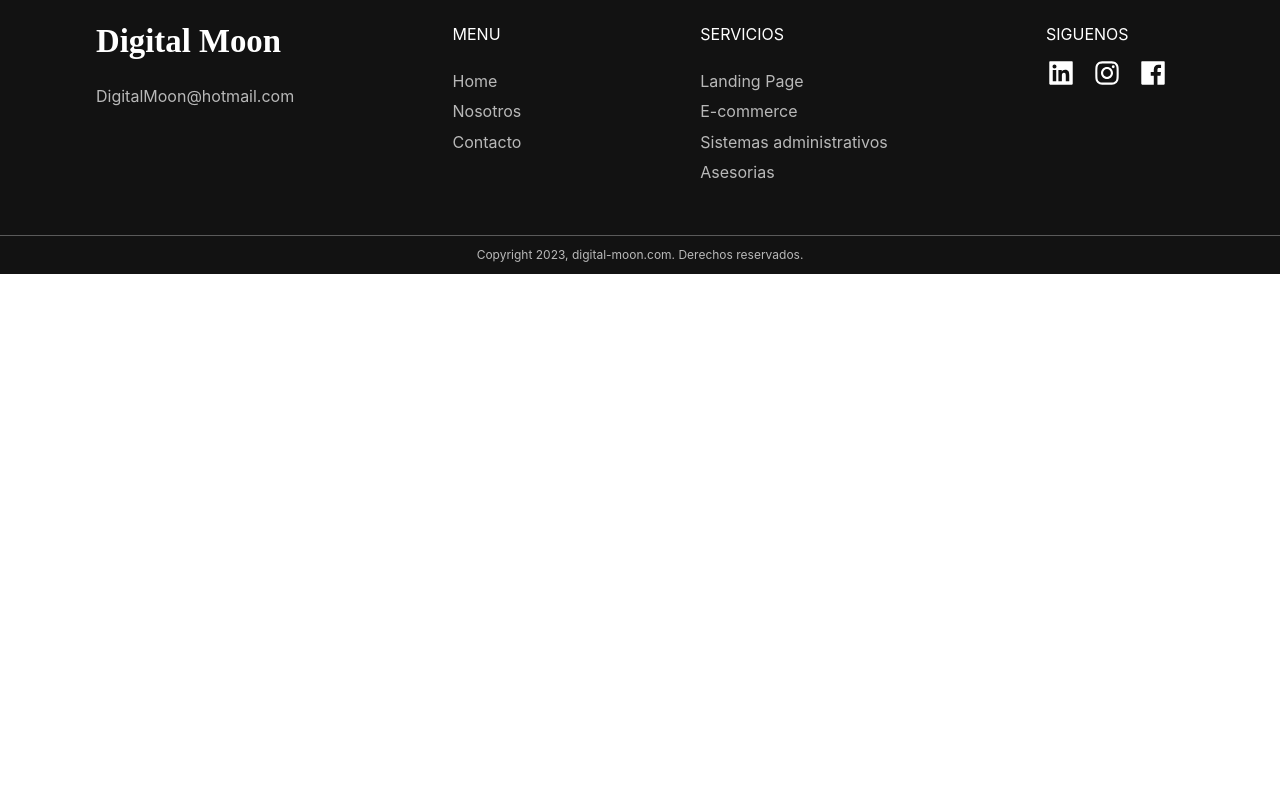
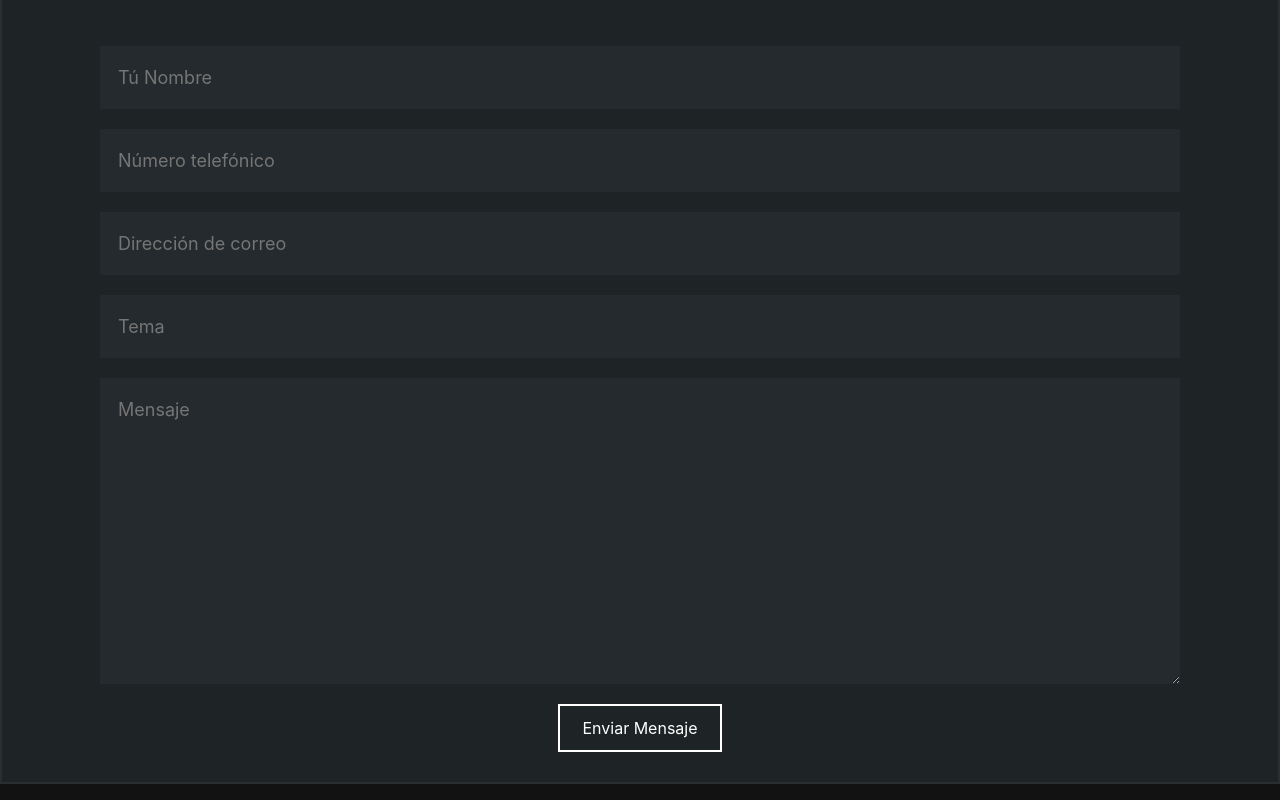
Before and after one commit to Agu1laredu/NavBar-Bootstrap-Tutorial-Youtube, a React (Create React App) app: page /Contacto in a window 1280 px wide. Shown: the part 280-1080 px from the top of the page. Before the commit the page ends 800 px from the top, so only its background shows below. Built offline with nearby package versions, Linux system fonts and the light colour scheme.

Commit message:
add modals info servicios

```diff
--- a/src/index.js
+++ b/src/index.js
@@ -3,7 +3,7 @@ import * as ReactDOM from "react-dom/client";
 import { createBrowserRouter, RouterProvider } from "react-router-dom";
 import App from "./App";
 import Nosotros from "./screen/Nosotros/Nosotros";
-import Contacto from "./screen/Contacto";
+import Contacto from "./screen/Contacto/Contacto";
 import "./index.css";
 
 const router = createBrowserRouter([
--- a/src/screen/Contacto.js
+++ /dev/null
@@ -1,15 +0,0 @@
-import "bootstrap/dist/css/bootstrap.min.css";
-import Navbar from "../components/Navbar/Navbar";
-import Footer from "../components/Footer/Footer";
-
-function Contacto() {
-  return (
-    <div style={{ textAlign: "center" }}>
-      <Navbar />
-      <h2>Contacto</h2>
-      <Footer />
-    </div>
-  );
-}
-
-export default Contacto;
--- /dev/null
+++ b/src/screen/Contacto/Contacto.css
@@ -0,0 +1,84 @@
+.contacto {
+  background-color: #1e2326;
+  color: #fff;
+  border: 2px solid rgba(68, 68, 68, 0.359);
+  margin-bottom: -20px;
+}
+.contacto .contenido-seccion {
+  max-width: 1100px;
+  margin: auto;
+  height: 100%;
+}
+.contacto h2 {
+  font-size: 48px;
+  font-family: "Righteous";
+  text-align: center;
+  padding: 20px 0;
+}
+.contacto .fila {
+  display: flex;
+}
+.contacto .col {
+  width: 100%;
+  padding: 10px;
+  position: relative;
+}
+.contacto .col input,
+.contacto .col textarea {
+  display: block;
+  width: 100%;
+  padding: 18px;
+  border: none;
+  margin-bottom: 20px;
+  background-color: #252a2e;
+  color: #fff;
+  font-size: 18px;
+}
+.contacto button {
+  cursor: pointer;
+  background-color: transparent;
+  border: 2px solid #fff;
+  width: fit-content;
+  display: block;
+  margin: 20px auto;
+  padding: 10px 22px;
+  font-size: 16px;
+  color: #fff;
+  position: relative;
+  z-index: 10;
+}
+.contacto button .overlay {
+  position: absolute;
+  top: 0;
+  left: 0;
+  width: 0;
+  height: 100%;
+  background-color: #7c7c7c;
+  z-index: -1;
+  transition: 1s;
+}
+.contacto button:hover .overlay {
+  width: 100%;
+}
+.contacto .col img {
+  width: 100%;
+}
+.contacto .col .info {
+  position: absolute;
+  top: 40%;
+  background-color: #252a2e;
+  padding: 20px;
+  left: 50%;
+  transform: translate(-50%, -50%);
+}
+.contacto .col .info ul {
+  list-style: none;
+}
+.contacto .col .info ul li {
+  margin-bottom: 20px;
+}
+.contacto .col .info ul li i {
+  color: #1cb698;
+  display: inline-block;
+  margin-right: 20px;
+}
--- /dev/null
+++ b/src/screen/Contacto/Contacto.js
@@ -0,0 +1,60 @@
+import "bootstrap/dist/css/bootstrap.min.css";
+import "./Contacto.css";
+import Navbar from "../../components/Navbar/Navbar";
+import Footer from "../../components/Footer/Footer";
+
+function Contacto() {
+  return (
+    <div style={{ textAlign: "center" }}>
+      <Navbar />
+      <section id="contacto" class="contacto">
+        <div class="contenido-seccion">
+          <h2>CONTACTO</h2>
+          <div class="fila">
+            <div class="col">
+              <form
+                action="mailto:Agu1laredu@Hotmail.com"
+                method="post"
+                enctype="text/plain"
+              >
+                <input
+                  type="text"
+                  id="nombre"
+                  placeholder="Tú Nombre"
+                  required
+                />
+                <input
+                  type="tel"
+                  id="telefono"
+                  placeholder="Número telefónico"
+                  required
+                />
+                <input
+                  type="email"
+                  id="correo"
+                  placeholder="Dirección de correo"
+                  required
+                />
+                <input type="text" id="tema" placeholder="Tema" required />
+                <textarea
+                  id="mensaje"
+                  cols="30"
+                  rows="10"
+                  placeholder="Mensaje"
+                  required
+                ></textarea>
+                <button type="submit">
+                  Enviar Mensaje<i class="fa-solid fa-paper-plane"></i>
+                  <span class="overlay"></span>
+                </button>
+              </form>
+            </div>
+          </div>
+        </div>
+      </section>
+      <Footer />
+    </div>
+  );
+}
+
+export default Contacto;
```
